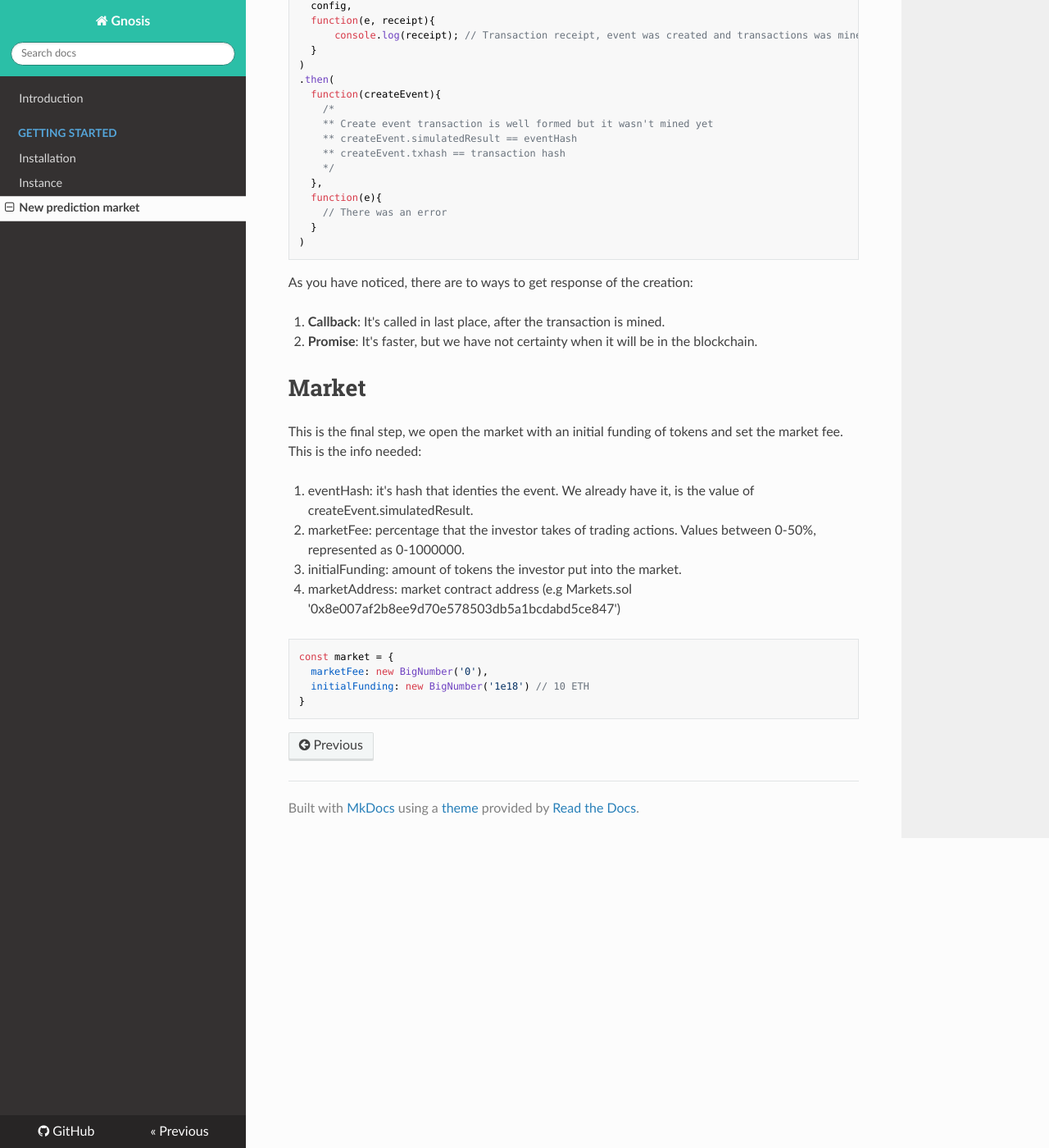
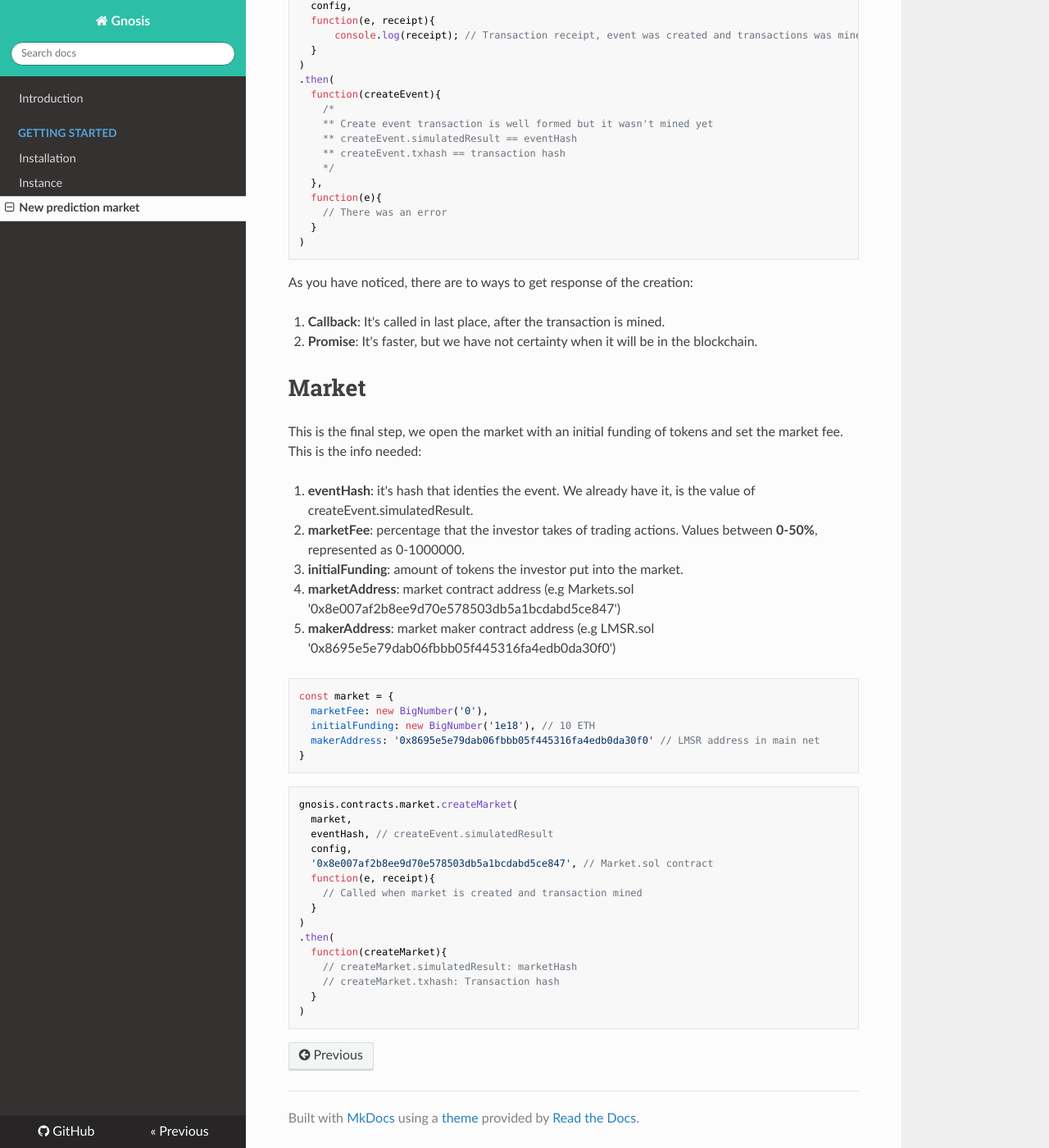
Before and after one commit to Consensys/gnosis-docs, an MkDocs documentation site: the page built from docs/getting_started/newPredictionMarket.md, in a window 1280 px wide and 1400 px high, scrolled down 1998 px. Shown: the whole window at 82% size. Built offline with MkDocs 1.6.1, drawn with Linux system fonts in a browser that asks for light colours; nearby versions of some CDN libraries; old or Windows-style settings are respelled for this version of MkDocs.

Commit message:
added market example

````diff
--- a/docs/getting_started/newPredictionMarket.md
+++ b/docs/getting_started/newPredictionMarket.md
@@ -121,16 +121,36 @@ This is the final step, we open the market with an initial funding of tokens and
 set the market fee.
 This is the info needed:
 
-1. eventHash: it's hash that identies the event. We already have it, is the
+1. **eventHash**: it's hash that identies the event. We already have it, is the
   value of createEvent.simulatedResult.
-2. marketFee: percentage that the investor takes of trading actions.
-Values between 0-50%, represented as 0-1000000.
-3. initialFunding: amount of tokens the investor put into the market.
-4. marketAddress: market contract address (e.g Markets.sol '0x8e007af2b8ee9d70e578503db5a1bcdabd5ce847')
+2. **marketFee**: percentage that the investor takes of trading actions.
+Values between **0-50%**, represented as 0-1000000.
+3. **initialFunding**: amount of tokens the investor put into the market.
+4. **marketAddress**: market contract address (e.g Markets.sol '0x8e007af2b8ee9d70e578503db5a1bcdabd5ce847')
+5. **makerAddress**: market maker contract address (e.g LMSR.sol '0x8695e5e79dab06fbbb05f445316fa4edb0da30f0')
 
 ```js
 const market = {
   marketFee: new BigNumber('0'),
-  initialFunding: new BigNumber('1e18') // 10 ETH
+  initialFunding: new BigNumber('1e18'), // 10 ETH
+  makerAddress: '0x8695e5e79dab06fbbb05f445316fa4edb0da30f0' // LMSR address in main net
 }
 ```
+
+```js
+gnosis.contracts.market.createMarket(
+  market,
+  eventHash, // createEvent.simulatedResult
+  config,
+  '0x8e007af2b8ee9d70e578503db5a1bcdabd5ce847', // Market.sol contract
+  function(e, receipt){
+    // Called when market is created and transaction mined
+  }
+)
+.then(
+  function(createMarket){
+    // createMarket.simulatedResult: marketHash
+    // createMarket.txhash: Transaction hash
+  }
+)
+```
````
Also changed, not shown: docs/index.md (+2 -4 lines).
